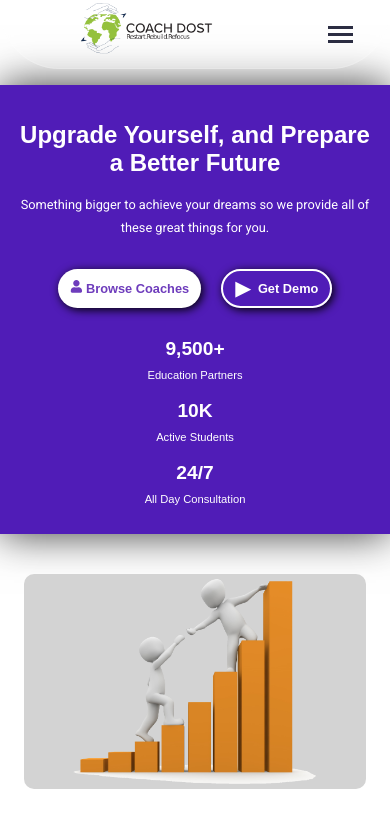
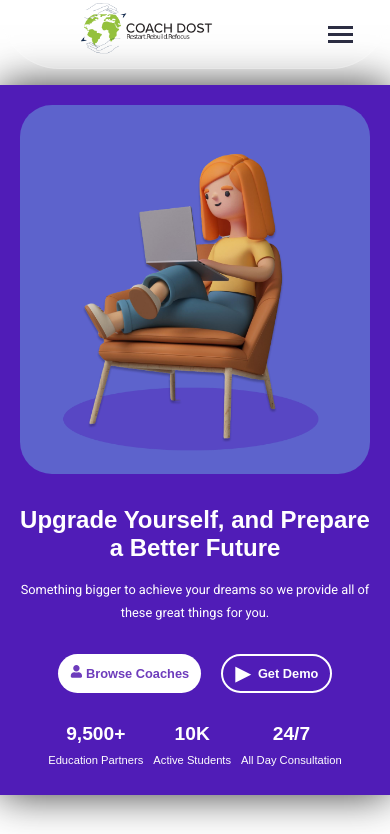
Before and after one commit to gurudesh0801/coachdost-copy, a React (Vite) app: page / in a window 390 px wide. Shown: the top 834 px of the page. Built offline with nearby package versions, Linux system fonts and the light colour scheme; a web font is replaced by a local one.

Commit message:
Update Home.css

```diff
--- a/src/Components/Home/Home.css
+++ b/src/Components/Home/Home.css
@@ -71,7 +71,6 @@
   font-weight: bold;
   border-radius: 25px;
   border: none;
-  box-shadow: 2px 2px 10px black;
   cursor: pointer;
   transition: transform 0.3s ease;
 }
@@ -124,8 +123,7 @@
   flex-shrink: 0;
   background: #5d63cc;
   animation: slideIn 1.5s ease-out;
-  border-top-right-radius: 30px;
-  border-bottom-right-radius: 30px;
+  border-radius: 30px;
   margin: -2.5rem; /* Remove margin */
   padding: -1rem; /* Remove padding */
 }
@@ -169,6 +167,7 @@
 
 @media (max-width: 768px) {
   .hero-container {
+    flex-direction: column-reverse;
     border-radius: 0;
     padding: 20px;
   }
@@ -203,7 +202,14 @@
   }
 
   .hero-image {
-    display: none;
+    display: block;
+    max-width: 100%;
+    border-radius: 0;
+    margin: 0 0 1rem 0;
+  }
+
+  .hero-image img {
+    border-radius: 0;
   }
 }
 
@@ -231,12 +237,21 @@
   }
 
   .hero-stats {
-    flex-direction: column;
+    flex-direction: row;
     gap: 10px;
     align-items: center;
   }
 
   .hero-image {
-    display: none; /* Hide the image section in mobile view */
+    display: block;
+    width: 100%;
+    border-radius: 2rem;
+    margin-bottom: 1rem;
+  }
+
+  .hero-image img {
+    margin: 0;
+    padding: 0%;
+    border-radius: 0;
   }
 }
```
